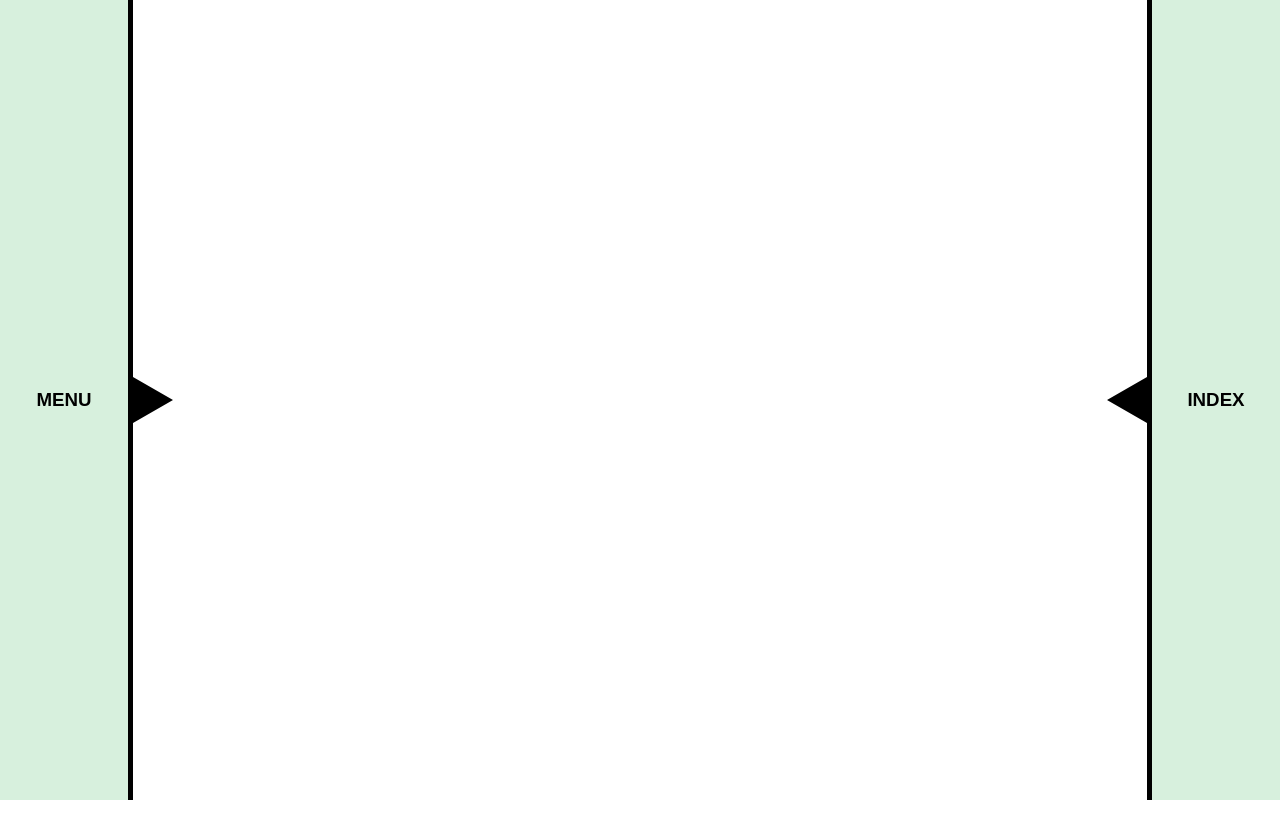
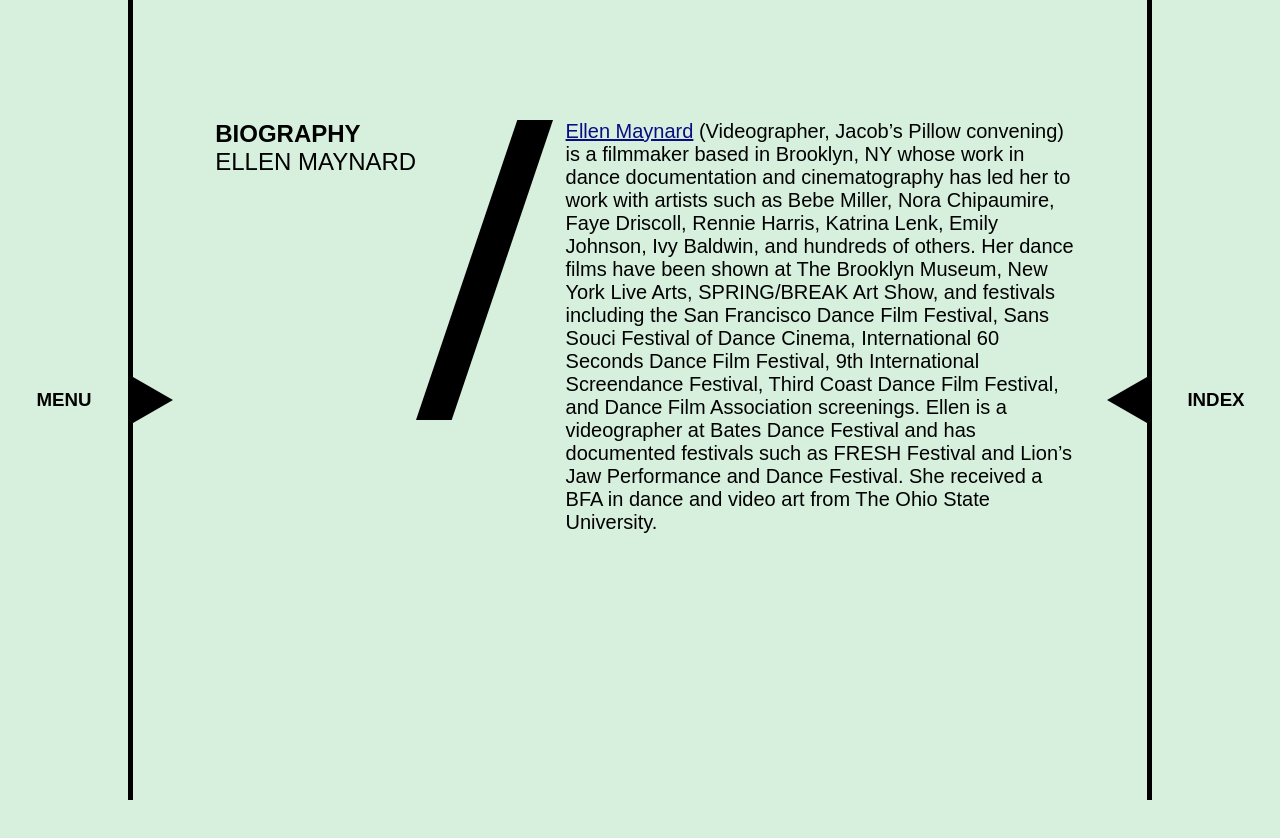
Before and after one commit to ampersand-paris/VAULT, a React (Create React App) app: page /ellen-maynard-bio in a window 1280 px wide. Before the commit this address had no page. Shown: the top 838 px of the page. Before the commit the page ends 800 px from the top, so only its background shows below. Built offline with nearby package versions, Linux system fonts and the light colour scheme; a web font is replaced by a local one.

Commit message:
ellen maynard

```diff
--- a/src/App.js
+++ b/src/App.js
@@ -54,6 +54,7 @@ import ClaudiaLaRoccoBio from "./Biographies/ClaudiaLaRocco";
 import RussellLepleyBio from "./Biographies/RussellLepley";
 import TonyaLockyerBio from "./Biographies/TonyaLockyer";
 import GeselMasonBio from "./Biographies/GeselMason";
+import EllenMaynardBio from "./Biographies/EllenMaynard";
 
 // === VIDEOS ===
 import MeetingThree from "./Videos/MeetingThree";
@@ -105,6 +106,7 @@ return (
                 <Route path="/dayna-hanson-bio" element={<DaynaHansonBio />} />
                 <Route path="/darrell-jones-bio" element={<DarrellJonesBio />} />
                 <Route path="/ellen-chenoweth-bio" element={<EllenChenowethBio />} />
+                <Route path="/ellen-maynard-bio" element={<EllenMaynardBio />} />
                 <Route path="/erin-kilmurray-bio" element={<ErinKilmurrayBio />} />
                 <Route path="/gesel-mason-bio" element={<GeselMasonBio />} />
                 <Route path="/ginger-farley-bio" element={<GingerFarleyBio />} />
--- /dev/null
+++ b/src/Biographies/EllenMaynard.js
@@ -0,0 +1,29 @@
+// ====== COMPONENTS ======
+
+const EllenMaynardBio = (props) => {
+
+    return (
+    <>
+        <div className="one-hundred-vh flex jc-center mobile-al-center mobile-column top-padding mint-green">
+            <div className="vault-padding mobile-flex mobile-jc-center mobile-width">
+                <div className="flex space-btwn essay-title-height">
+                    <div>
+                        <h2 className="subtitle ">BIOGRAPHY</h2>
+                        <h2 className="subtitle neuzit">Ellen Maynard</h2>
+                    </div>
+                    <img className="bio-slash" src="/Images/Slash.svg" />
+                    <div className="flex column flex-end">
+                    </div>
+                </div>
+            </div>
+            <section className="flex column al-center no-top-padding mobile-padding">
+                <div className="essay-width ">
+                    <p className="no-top-padding"><a href="https://linktr.ee/EllenMaynard">Ellen Maynard</a> (Videographer, Jacob’s Pillow convening) is a filmmaker based in Brooklyn, NY whose work in dance documentation and cinematography has led her to work with artists such as Bebe Miller, Nora Chipaumire, Faye Driscoll, Rennie Harris, Katrina Lenk, Emily Johnson, Ivy Baldwin, and hundreds of others. Her dance films have been shown at The Brooklyn Museum, New York Live Arts, SPRING/BREAK Art Show, and festivals including the San Francisco Dance Film Festival, Sans Souci Festival of Dance Cinema, International 60 Seconds Dance Film Festival, 9th International Screendance Festival, Third Coast Dance Film Festival, and Dance Film Association screenings. Ellen is a videographer at Bates Dance Festival and has documented festivals such as FRESH Festival and Lion’s Jaw Performance and Dance Festival. She received a BFA in dance and video art from The Ohio State University.</p>
+                </div>
+            </section>
+        </div>
+    </>
+  );
+}
+
+export default EllenMaynardBio;
```
